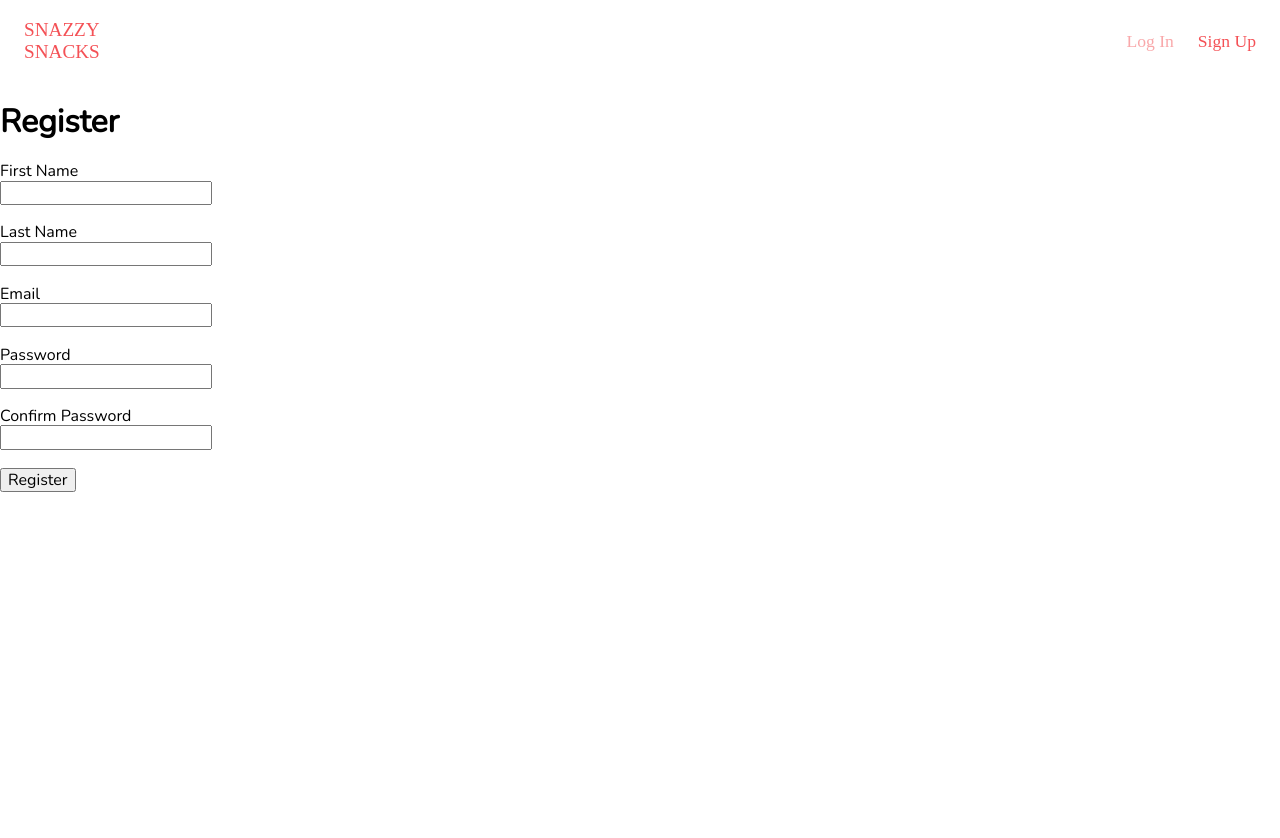
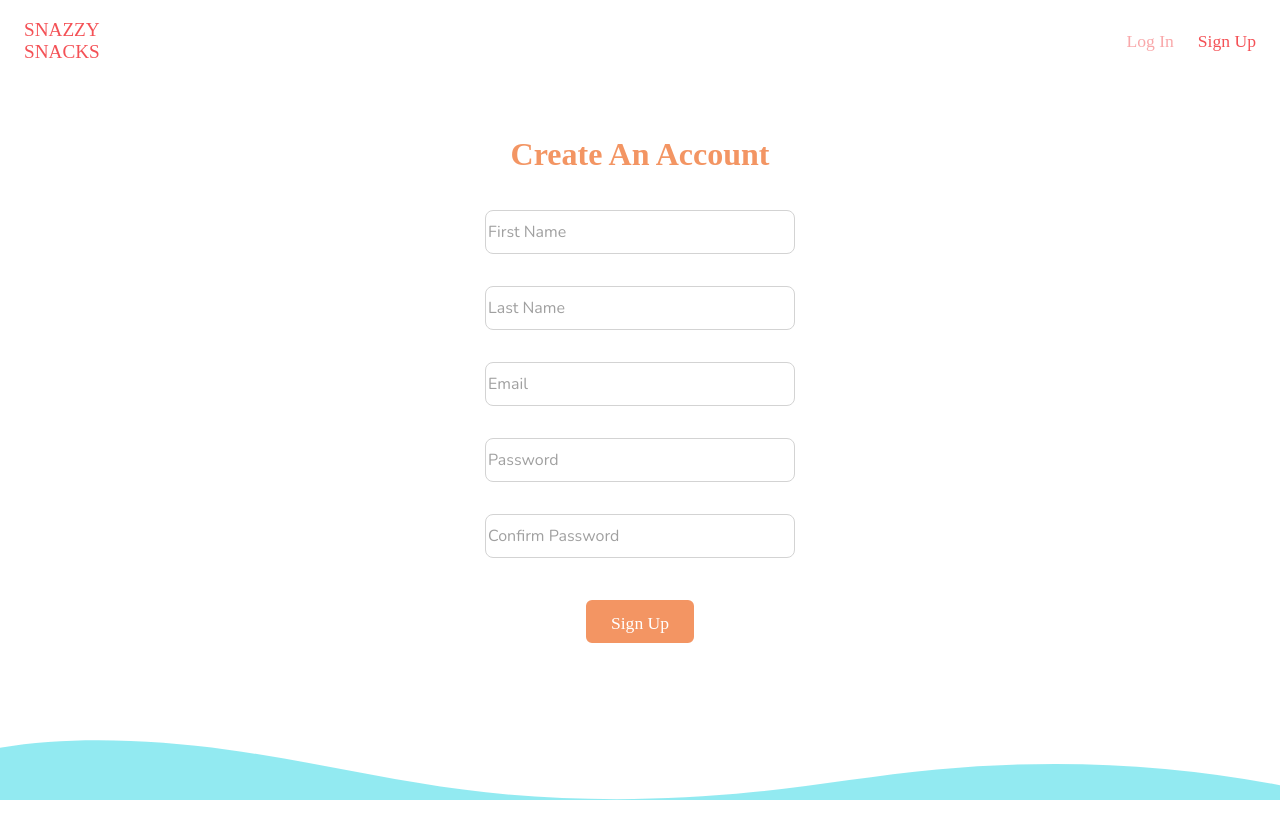
Before and after one commit to thekatcodes/snazzy-snacks, a React (Create React App) app in the folder client/: page /register in a window 1280 px wide. Shown: the top 838 px of the page. Before the commit the page ends 800 px from the top, so only its background shows below. Built offline with nearby package versions, Linux system fonts and the light colour scheme; no server answers; a web font is replaced by a local one.

Commit message:
Finish styling register page

```diff
--- a/client/src/components/Register.js
+++ b/client/src/components/Register.js
@@ -1,6 +1,11 @@
 import { useState, useEffect } from 'react';
 import { useNavigate } from "react-router-dom";
 import axios from 'axios';
+
+import Button from "./Button";
+import Footer from "./Footer";
+
+import "./styles/Login-Registration.scss";
 
 const Register = (props) => {
 
@@ -48,56 +53,62 @@ const Register = (props) => {
   }
 
   return (
-    <section>
+    <section className="login-layout layout">
       {/* Error message display */}
       <p className={errMsg ? "errmsg" : "offscreen"}>{errMsg}</p>
-      <h1>Register</h1>
-      <form onSubmit={handleSignUp}>
-        <label htmlFor="firstname">First Name</label> <br></br>
+      <h1>Create An Account</h1>
+      <form className="form-layout" onSubmit={handleSignUp}>
+        <label htmlFor="firstname" />
         <input
           type="text"
           id="firstname"
           autoComplete="off"
           onChange={(event) => setFirstname(event.target.value)}
           value={firstname}
+          placeholder="First Name"
           required
-        /><br></br><br></br>
-        <label htmlFor="lastname">Last Name</label> <br></br>
+        />
+        <label htmlFor="lastname" />
         <input
           type="text"
           id="lastname"
           autoComplete="off"
           onChange={(event) => setLastname(event.target.value)}
           value={lastname}
+          placeholder="Last Name"
           required
-        /><br></br><br></br>
-        <label htmlFor="email">Email</label><br></br>
+        />
+        <label htmlFor="email" />
         <input
           type="email"
           id="email"
           autoComplete="off"
           onChange={(event) => setEmail(event.target.value)}
           value={email}
+          placeholder="Email"
           required
-        /><br></br><br></br>
-        <label htmlFor="password">Password</label><br></br>
+        />
+        <label htmlFor="password" />
         <input
           type="password"
           id="password"
           onChange={(event) => setPwd(event.target.value)}
           value={pwd}
+          placeholder="Password"
           required
-        /><br></br><br></br>
-        <label htmlFor="password">Confirm Password</label><br></br>
+        />
+        <label htmlFor="password" />
         <input
           type="password"
           id="password2"
           onChange={(event) => setPwd2(event.target.value)}
           value={pwd2}
+          placeholder="Confirm Password"
           required
-        /><br></br><br></br>
-        <button>Register</button>
+        />
+        <Button orangy>Sign Up</Button>
       </form>
+      <div><Footer /></div>
     </section>
   )
 }
```
